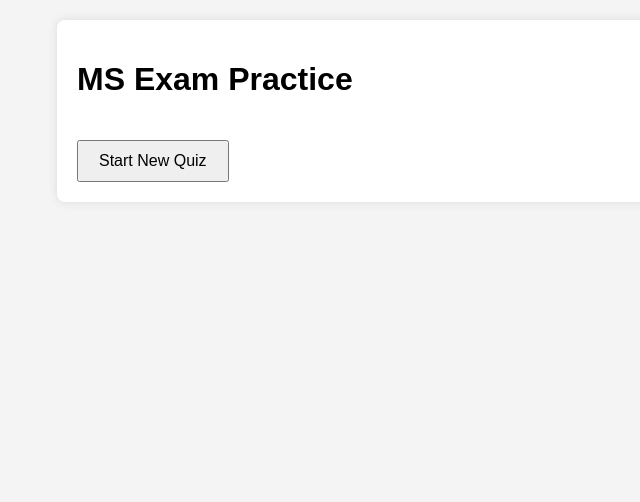
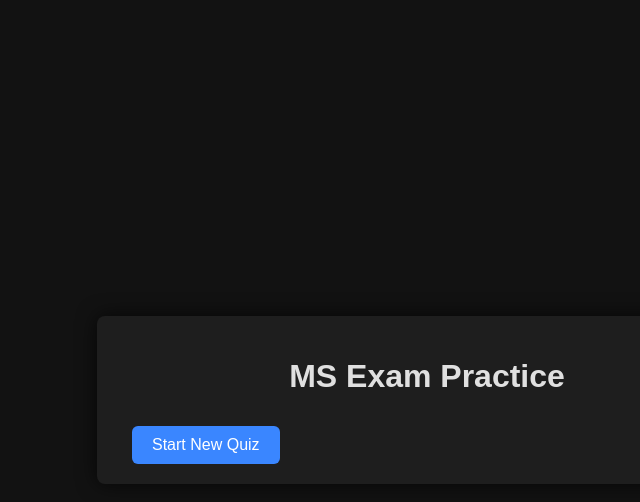
Before and after one commit to xKarane/exam-practice-ms-900, a plain HTML site: page index.html in a window 1280 px wide. Shown: the whole page, without its empty margins (213-853 px from the left). Drawn offline with Linux system fonts and the light colour scheme.

Commit message:
Update style.css

```diff
--- a/style.css
+++ b/style.css
@@ -1,29 +1,66 @@
 body {
+  margin: 0;
   font-family: Arial, sans-serif;
-  background: #f4f4f4;
-  margin: 0;
-  padding: 20px;
+  background-color: #121212;
+  color: #e0e0e0;
+  display: flex;
+  justify-content: center;
+  align-items: center;
+  height: 100vh;
 }
+
 .container {
-  max-width: 700px;
-  margin: auto;
-  background: #fff;
-  padding: 20px;
+  background-color: #1e1e1e;
+  padding: 20px 30px;
   border-radius: 8px;
-  box-shadow: 0 0 10px rgba(0,0,0,0.1);
+  width: 90vw;
+  max-width: 600px;
+  box-shadow: 0 0 20px rgba(0, 0, 0, 0.7);
 }
+
+h1, h2 {
+  text-align: center;
+}
+
+button {
+  background-color: #3a86ff;
+  border: none;
+  color: white;
+  padding: 10px 20px;
+  font-size: 1rem;
+  border-radius: 6px;
+  cursor: pointer;
+  margin: 10px 5px 0 5px;
+  transition: background-color 0.3s ease;
+}
+
+button:hover {
+  background-color: #2a66cc;
+}
+
 .hidden {
   display: none;
 }
-button {
-  margin-top: 20px;
-  padding: 10px 20px;
-  font-size: 16px;
+
+#answers label {
+  display: block;
+  margin: 8px 0;
   cursor: pointer;
+  padding: 8px;
+  border-radius: 4px;
+  border: 1px solid transparent;
 }
+
+#answers input[type=checkbox] {
+  margin-right: 10px;
+}
+
 .correct {
-  background-color: #c8f7c5;
+  background-color: #2e7d32aa;
+  border-color: #2e7d32;
 }
-.incorrect {
-  background-color: #f8c6c6;
+
+.wrong {
+  background-color: #c62828aa;
+  border-color: #c62828;
 }
```
